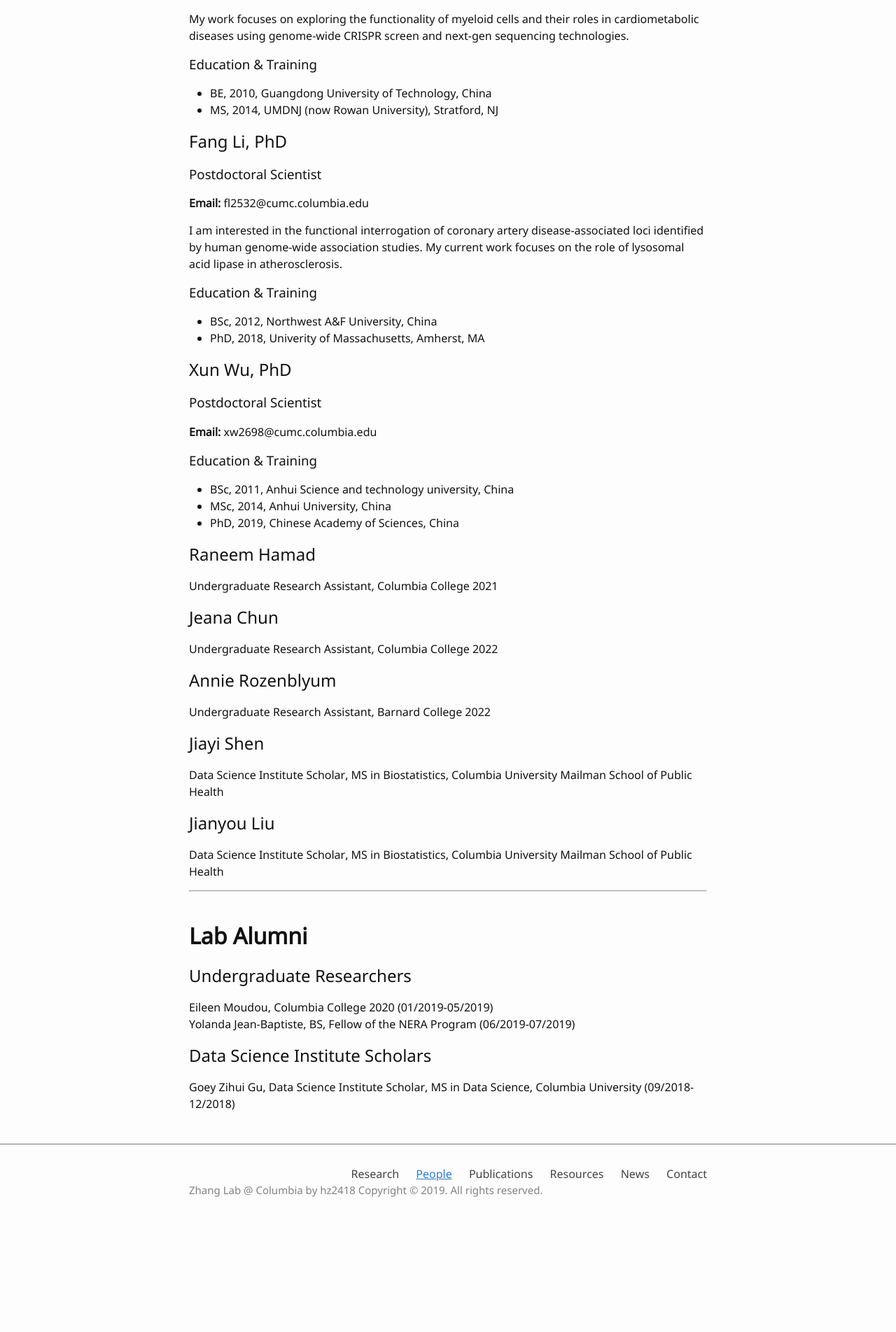
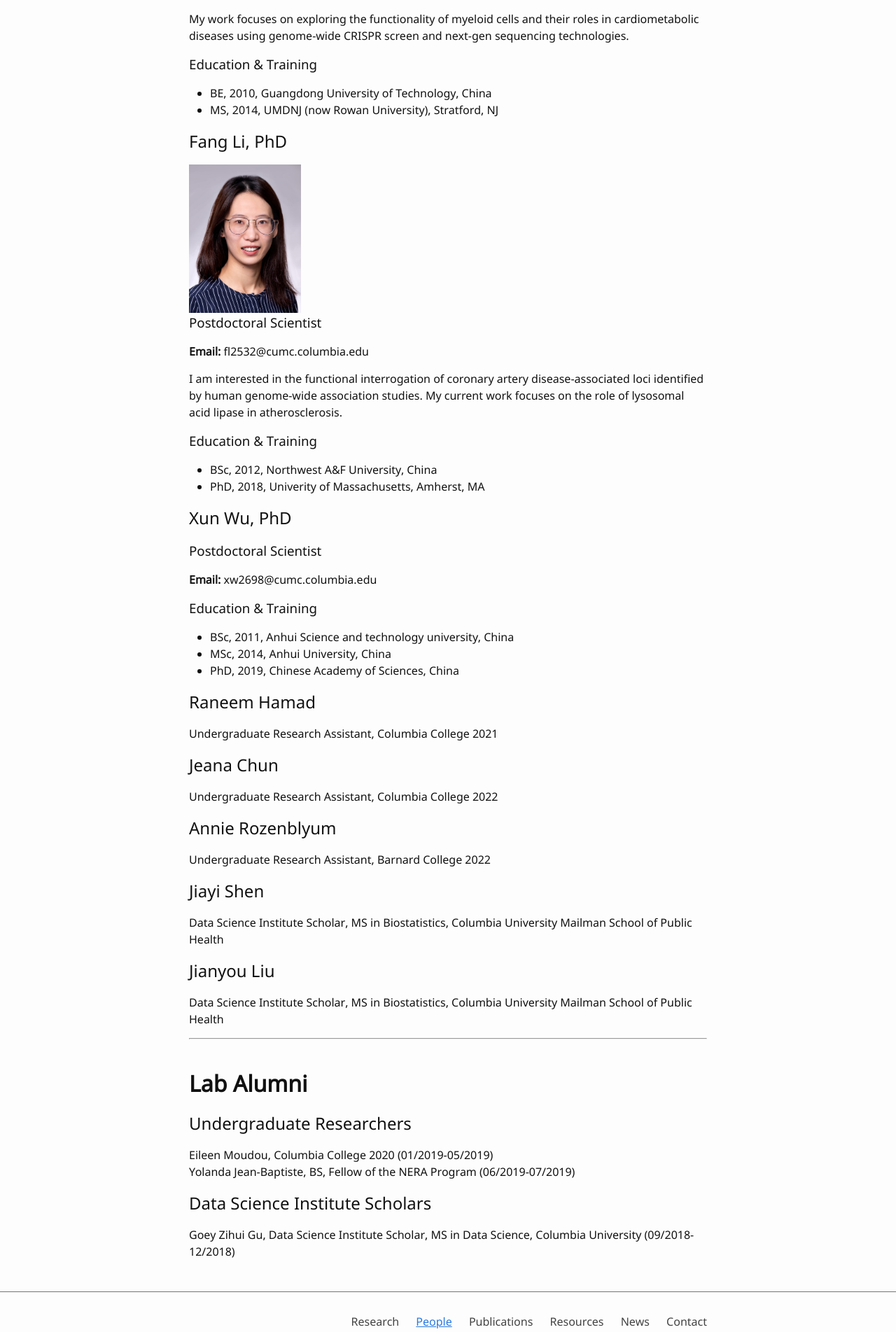
Before and after one commit to hanruizhang/zhanglab, a Jekyll site: the page built from 2_People.md, in a window 1280 px wide. Shown: the part 1119-3022 px from the top of the page at 70% size. Built offline with Jekyll 4.4.1, drawn with Linux system fonts in a browser that asks for light colours; before the commit the page ends 2875 px from its top, so only the background shows below that.

Commit message:
Update 2_People.md

```diff
--- a/2_People.md
+++ b/2_People.md
@@ -40,6 +40,9 @@
 - MS, 2014, UMDNJ (now Rowan University), Stratford, NJ
 
 ## Fang Li, PhD
+<div>
+  <img src="{{ '/images/Fang_Li.jpg' | absolute_url }}" alt="Fang_Li" width="160">
+</div>
 ### Postdoctoral Scientist
 **Email:** fl2532@cumc.columbia.edu
 
```
